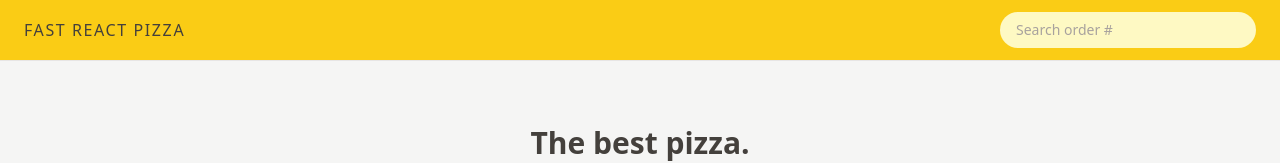
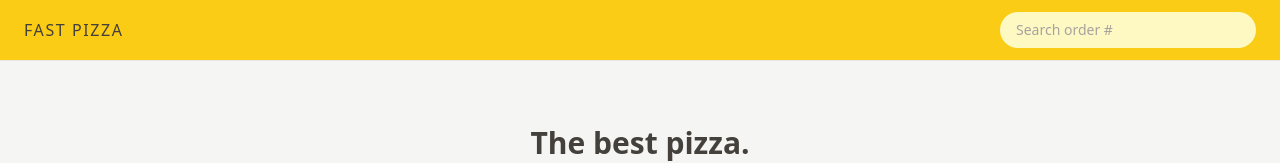
Before and after one commit to yohannes-mesay/food-order, a React (Vite) app: page / in a window 1280 px wide. Shown: the top 163 px of the page. Built offline with nearby package versions, Linux system fonts and the light colour scheme.

Commit message:
finilize

```diff
--- a/src/ui/Header.jsx
+++ b/src/ui/Header.jsx
@@ -6,12 +6,10 @@ function Header() {
   return (
     <header className="flex items-center justify-between border-b border-stone-200 bg-yellow-400 px-4 py-3 uppercase sm:px-6">
       <Link to="/" className="tracking-widest">
-        Fast React Pizza
+        Fast Pizza
       </Link>
-
       <SearchOrder />
       <Username />
-
     </header>
   );
 }
```
